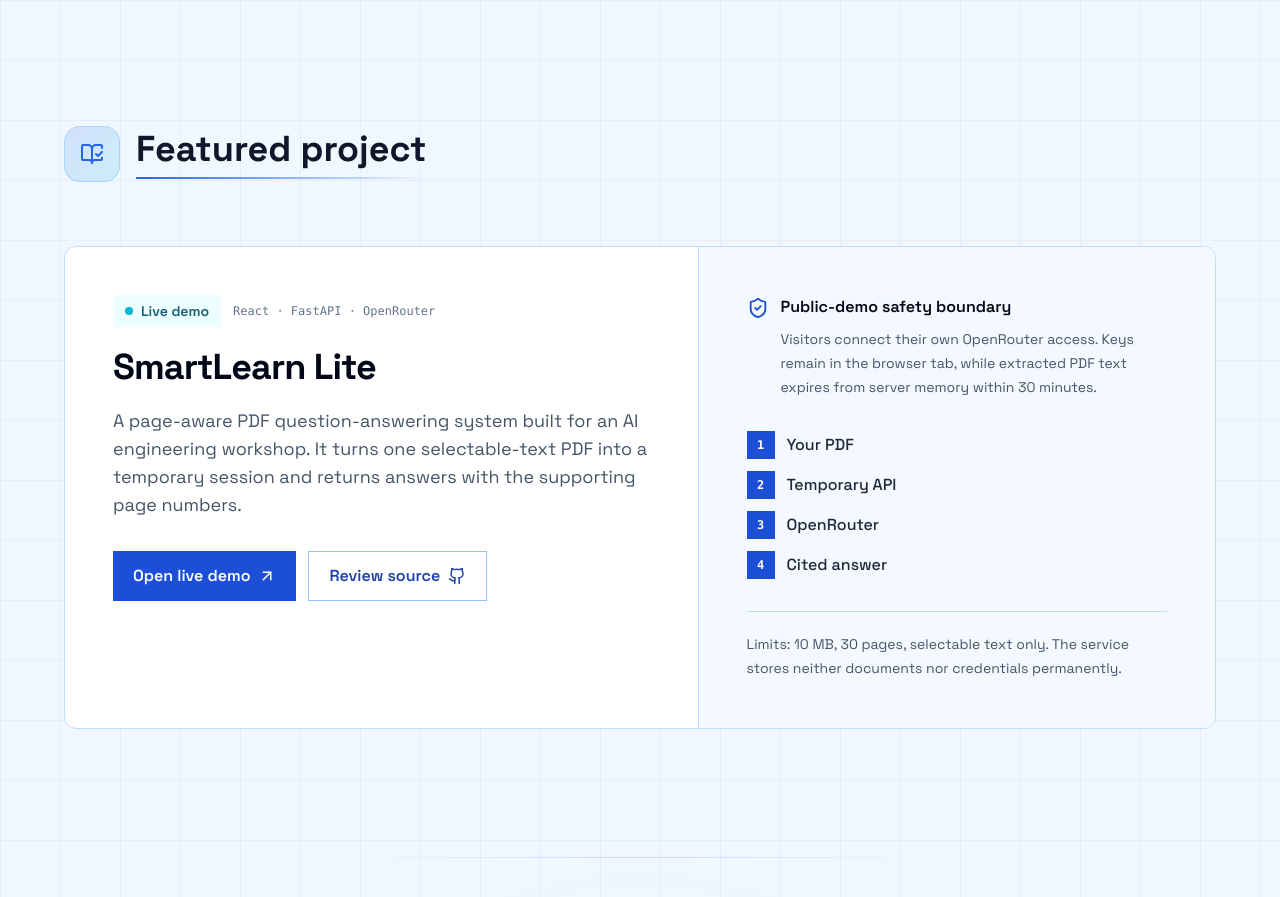
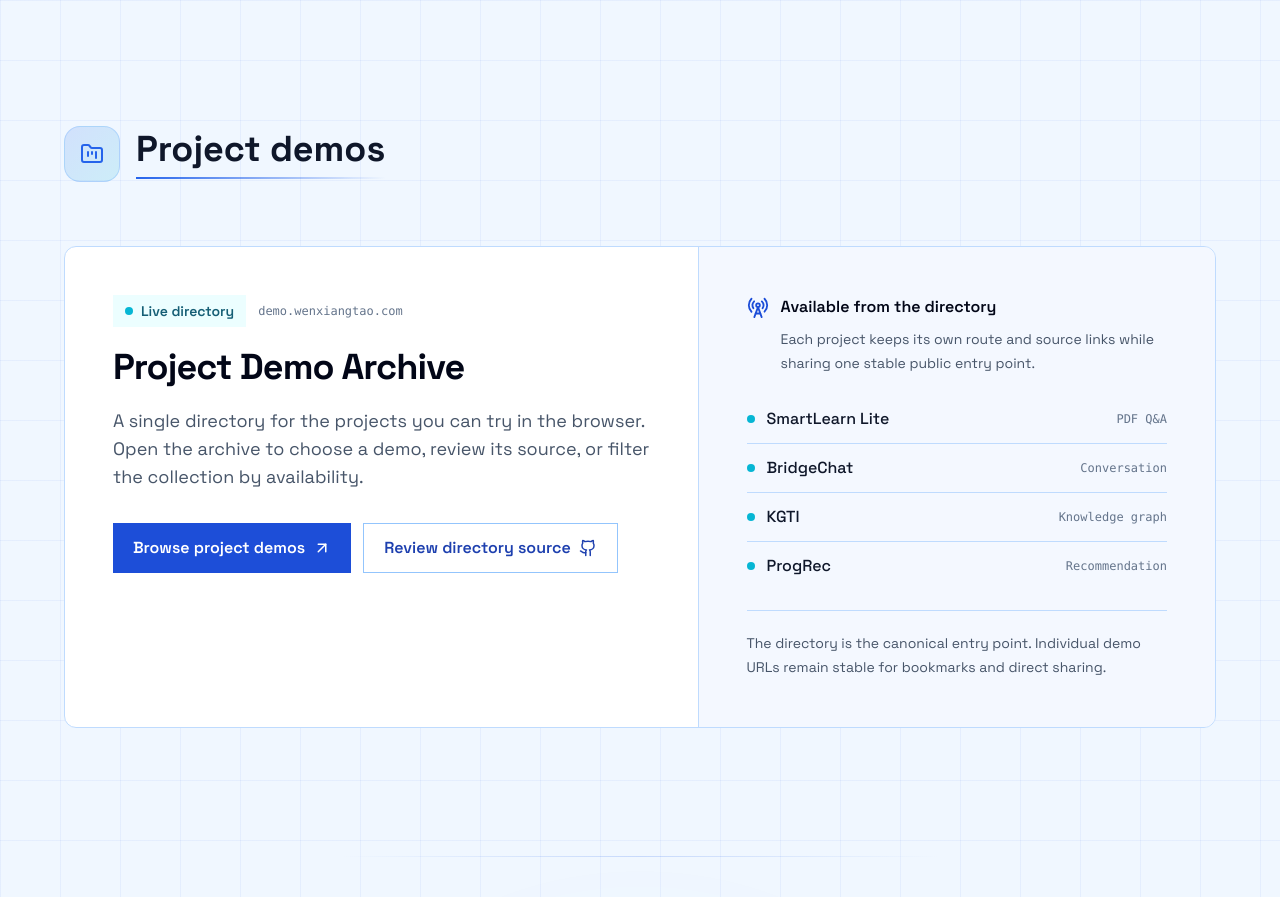
Before and after one commit to taowenxiang/taowenxiang.github.io, a React (Vite) app: page / in a window 1280 px wide. Shown: the part 3360-4257 px from the top of the page. Built offline with nearby package versions, Linux system fonts and the light colour scheme.

Commit message:
Link portfolio to project demo directory (#3)

```diff
--- a/src/components/sections/FeaturedProject.tsx
+++ b/src/components/sections/FeaturedProject.tsx
@@ -1,14 +1,19 @@
-import { ArrowUpRight, BookOpenCheck, Github, ShieldCheck } from 'lucide-react';
+import { ArrowUpRight, FolderKanban, Github, RadioTower } from 'lucide-react';
 import RevealCard from '../RevealCard';
 import SectionHeading from '../SectionHeading';
 
-const flow = ['Your PDF', 'Temporary API', 'OpenRouter', 'Cited answer'];
+const demoProjects = [
+  { name: 'SmartLearn Lite', category: 'PDF Q&A' },
+  { name: 'BridgeChat', category: 'Conversation' },
+  { name: 'KGTI', category: 'Knowledge graph' },
+  { name: 'ProgRec', category: 'Recommendation' },
+];
 
 const FeaturedProject = () => {
   return (
     <section id="projects" className="relative px-4 py-16 sm:px-6 sm:py-24 md:py-32">
       <div className="mx-auto max-w-6xl">
-        <SectionHeading icon={BookOpenCheck}>Featured project</SectionHeading>
+        <SectionHeading icon={FolderKanban}>Project demos</SectionHeading>
 
         <RevealCard>
           <article className="overflow-hidden rounded-xl border border-blue-200 bg-white">
@@ -17,35 +22,35 @@
                 <div className="mb-5 flex flex-wrap items-center gap-3">
                   <span className="inline-flex items-center gap-2 rounded-md bg-cyan-50 px-3 py-1.5 text-sm font-semibold text-cyan-800">
                     <span className="h-2 w-2 rounded-full bg-cyan-500" aria-hidden="true" />
-                    Live demo
+                    Live directory
                   </span>
-                  <span className="font-mono text-xs text-slate-500">React · FastAPI · OpenRouter</span>
+                  <span className="font-mono text-xs text-slate-500">demo.wenxiangtao.com</span>
                 </div>
 
                 <h3 className="text-balance text-3xl font-bold tracking-[-0.025em] text-slate-950 sm:text-4xl">
-                  SmartLearn Lite
+                  Project Demo Archive
                 </h3>
                 <p className="mt-5 max-w-[62ch] text-base leading-7 text-slate-600 sm:text-lg">
-                  A page-aware PDF question-answering system built for an AI engineering workshop. It turns one selectable-text PDF into a temporary session and returns answers with the supporting page numbers.
+                  A single directory for the projects you can try in the browser. Open the archive to choose a demo, review its source, or filter the collection by availability.
                 </p>
 
                 <div className="mt-8 flex flex-col gap-3 sm:flex-row">
                   <a
-                    href="https://demo.wenxiangtao.com/smartlearn/"
+                    href="https://demo.wenxiangtao.com/"
                     target="_blank"
                     rel="noopener noreferrer"
                     className="inline-flex min-h-12 items-center justify-center gap-2 rounded-lg bg-blue-700 px-5 py-3 font-semibold text-white transition-colors hover:bg-blue-800 focus-visible:outline focus-visible:outline-2 focus-visible:outline-offset-4 focus-visible:outline-blue-700"
                   >
-                    Open live demo
+                    Browse project demos
                     <ArrowUpRight size={18} aria-hidden="true" />
                   </a>
                   <a
-                    href="https://github.com/taowenxiang/smartLearn-AI"
+                    href="https://github.com/taowenxiang/demo-router"
                     target="_blank"
                     rel="noopener noreferrer"
                     className="inline-flex min-h-12 items-center justify-center gap-2 rounded-lg border border-blue-300 bg-white px-5 py-3 font-semibold text-blue-800 transition-colors hover:border-blue-500 hover:bg-blue-50 focus-visible:outline focus-visible:outline-2 focus-visible:outline-offset-4 focus-visible:outline-blue-700"
                   >
-                    Review source
+                    Review directory source
                     <Github size={18} aria-hidden="true" />
                   </a>
                 </div>
@@ -53,28 +58,29 @@
 
               <div className="border-t border-blue-200 bg-blue-50/70 p-6 sm:p-9 lg:border-l lg:border-t-0 lg:p-12">
                 <div className="flex items-start gap-3">
-                  <ShieldCheck className="mt-0.5 shrink-0 text-blue-700" size={22} aria-hidden="true" />
+                  <RadioTower className="mt-0.5 shrink-0 text-blue-700" size={22} aria-hidden="true" />
                   <div>
-                    <h4 className="font-semibold text-slate-950">Public-demo safety boundary</h4>
+                    <h4 className="font-semibold text-slate-950">Available from the directory</h4>
                     <p className="mt-2 text-sm leading-6 text-slate-600">
-                      Visitors connect their own OpenRouter access. Keys remain in the browser tab, while extracted PDF text expires from server memory within 30 minutes.
+                      Each project keeps its own route and source links while sharing one stable public entry point.
                     </p>
                   </div>
                 </div>
 
-                <ol className="mt-8 space-y-3" aria-label="SmartLearn request flow">
-                  {flow.map((item, index) => (
-                    <li key={item} className="flex items-center gap-3">
-                      <span className="grid h-7 w-7 shrink-0 place-items-center rounded-md bg-blue-700 font-mono text-xs font-semibold text-white">
-                        {index + 1}
+                <ul className="mt-8 divide-y divide-blue-200" aria-label="Live project demos">
+                  {demoProjects.map((project) => (
+                    <li key={project.name} className="flex items-center justify-between gap-4 py-3 first:pt-0 last:pb-0">
+                      <span className="flex min-w-0 items-center gap-3 font-medium text-slate-900">
+                        <span className="h-2 w-2 shrink-0 rounded-full bg-cyan-500" aria-hidden="true" />
+                        <span>{project.name}</span>
                       </span>
-                      <span className="font-medium text-slate-800">{item}</span>
+                      <span className="shrink-0 font-mono text-xs text-slate-500">{project.category}</span>
                     </li>
                   ))}
-                </ol>
+                </ul>
 
                 <p className="mt-8 border-t border-blue-200 pt-5 text-sm leading-6 text-slate-600">
-                  Limits: 10 MB, 30 pages, selectable text only. The service stores neither documents nor credentials permanently.
+                  The directory is the canonical entry point. Individual demo URLs remain stable for bookmarks and direct sharing.
                 </p>
               </div>
             </div>
```
Also changed, not shown: 1 other file (tests, documents, lock files or other folders).
